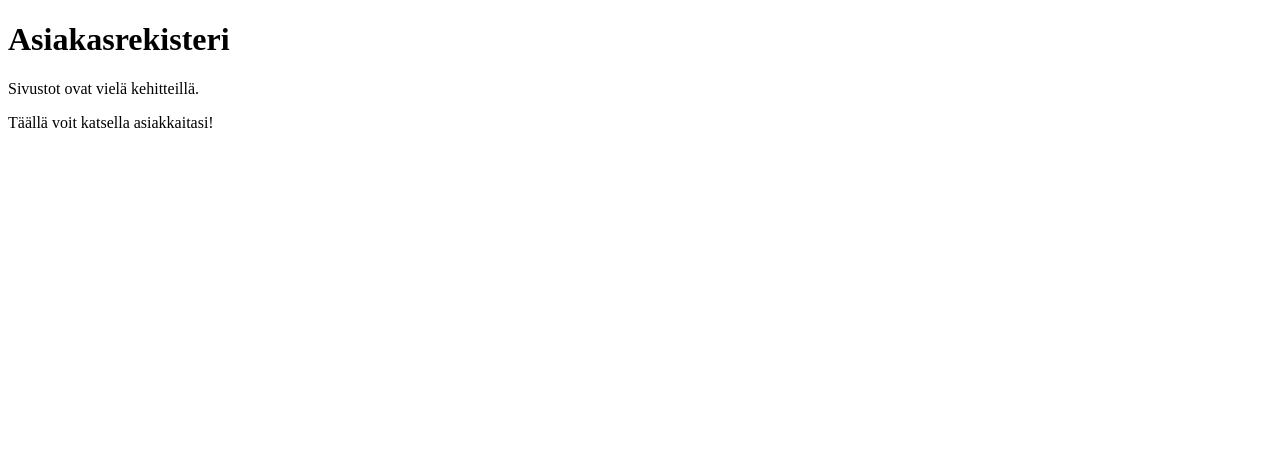
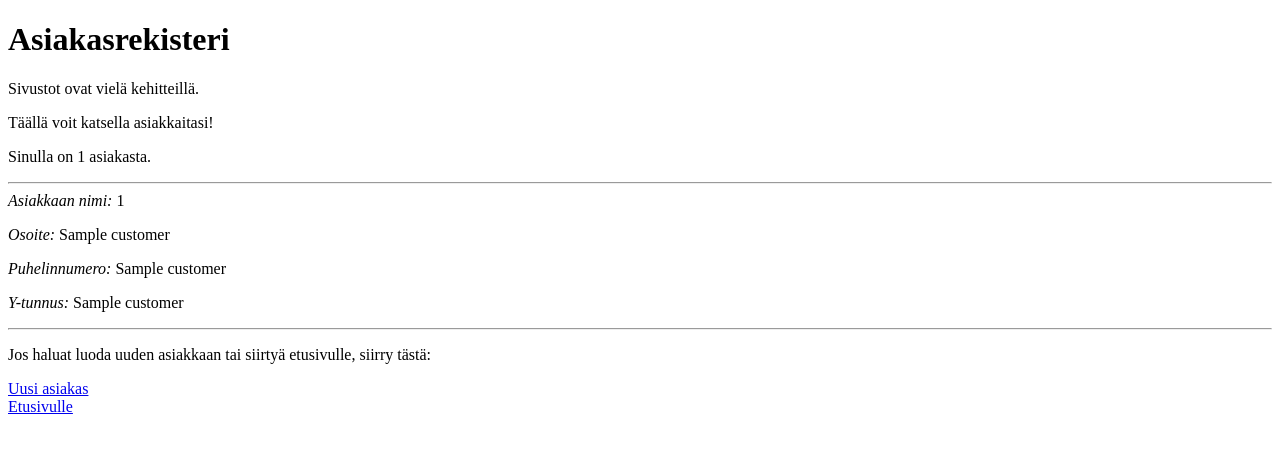
Before and after one commit to RGH84/invoicing-web-application, a Flask app: template templates/customer_register.html in a window 1280 px wide. Shown: the top 453 px of the page. Run offline with Flask 3, Linux system fonts and the light colour scheme; the template is opened without the code that fills it: most values are stand-ins (such as "Sample title", 1, 10 or a date in 2020).

Commit message:
Create customer register

```diff
--- a/templates/customer_register.html
+++ b/templates/customer_register.html
@@ -8,5 +8,21 @@
     <h1>Asiakasrekisteri</h1>
     <p>Sivustot ovat vielä kehitteillä.</p>
     <p>Täällä voit katsella asiakkaitasi!</p>
+    <p>Sinulla on {{ count }} asiakasta.</p>
+    <hr>
+    {% for customer in customers_register %}
+    <i>Asiakkaan nimi:</i> {{ customer[0] }}
+    <p>
+    <i>Osoite:</i> {{ customer[1] }}
+    <p>
+    <i>Puhelinnumero:</i> {{ customer[2] }}
+    <p>
+    <i>Y-tunnus:</i> {{ customer[3] }}
+    <p>
+    <hr>
+    {% endfor %}
+    <p>Jos haluat luoda uuden asiakkaan tai siirtyä etusivulle, siirry tästä:</p>
+    <nav><a href="/new_customer">Uusi asiakas</a></nav>
+    <nav><a href="/">Etusivulle</a></nav>
   </body>
 </html>
--- a/templates/new_customer.html
+++ b/templates/new_customer.html
@@ -19,5 +19,7 @@
     <p>
     <input type="submit" value="Luo asiakas">
     </form>
+    <nav><a href="/new_customer">Uusi asiakas</a></nav>
+    <nav><a href="/">Etusivulle</a></nav>
   </body>
 </html>
```
Also changed, not shown: customers.py (+8 -4 lines), routes.py (+4 -3 lines).
